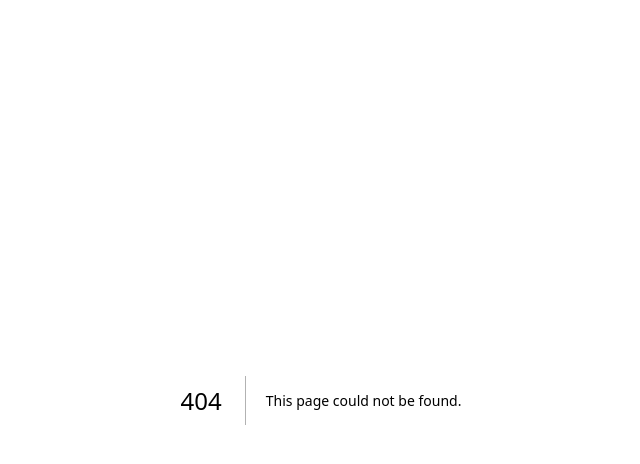
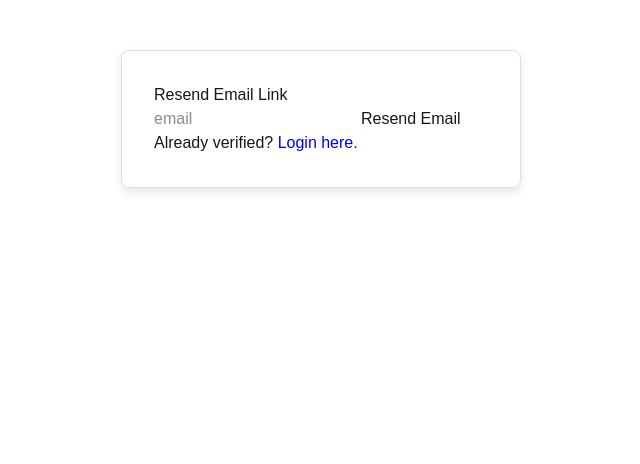
Before and after one commit to cyohan21/Auth, a Next.js app in the folder client/: page /resend-email-confirmation in a window 1280 px wide. Before the commit this address had no page. Shown: the top 464 px of the page, without its empty margins (319-959 px from the left). Built offline with nearby package versions, Linux system fonts and the light colour scheme; no server answers.

Commit message:
added resend email confirmation page

```diff
--- /dev/null
+++ b/client/pages/resend-email-confirmation.tsx
@@ -0,0 +1,56 @@
+import {useState} from "react"
+import api from "../lib/axios"
+import Link from "next/link"
+
+export default function ResendEmailConfirmation() {
+    const [email, setEmail] = useState('')
+    const [message, setMessage] = useState('')
+
+    const handleSubmit = async (e: React.FormEvent) => {
+        e.preventDefault()
+        setMessage('')
+
+    try {
+        const res = await api.post('/auth/resend-email-confirmation', {email})
+        setMessage('✅ ' + res.data.message)
+    }
+    catch (err: any) {
+        const data = err.response.data
+        let message = err.message
+
+        if (data.details) {
+            const allMessages = Object.values(data.details).flat()
+            message = allMessages[0]
+        }
+        else if (data.error) {
+            message = data.error
+        }
+        setMessage('❌ ' + message)
+    }
+    }
+    return (
+        <div style={{
+            maxWidth: '400px',
+            margin: '50px auto',
+            padding: '2rem',
+            border: '1px solid #e0e0e0',
+            borderRadius: '8px',
+            boxShadow: '0 4px 10px rgba(0,0,0,0.1)',
+            fontFamily: 'sans-serif'
+        }}>
+            <h1>Resend Email Link</h1>
+            <form onSubmit={handleSubmit} noValidate>
+                <input
+                type="email"
+                placeholder="email"
+                value={email}
+                onChange={e => setEmail(e.target.value)}
+                required
+                />
+                <button type="submit">Resend Email</button>
+            </form>
+            <p>Already verified? <Link href="/login" style={{color: 'blue'}}>Login here.</Link></p>
+            {message && <p style={{color: message.startsWith('✅')? 'green' : 'red'}}>{message}</p>}
+        </div>
+    )
+}
```
